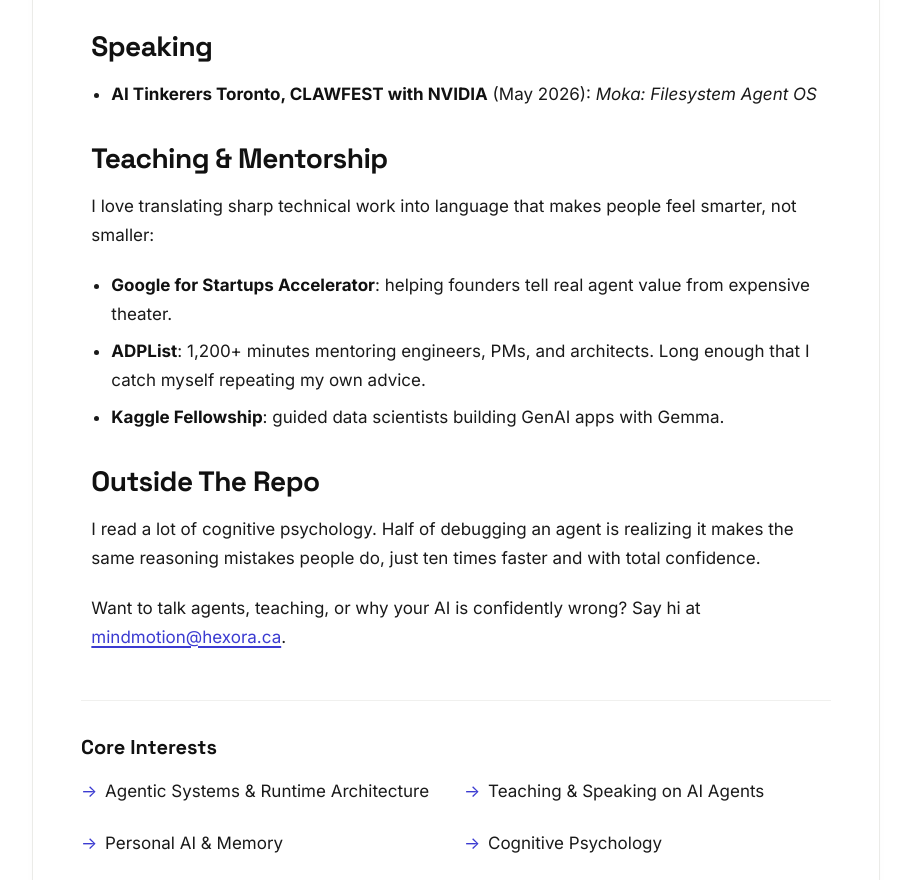
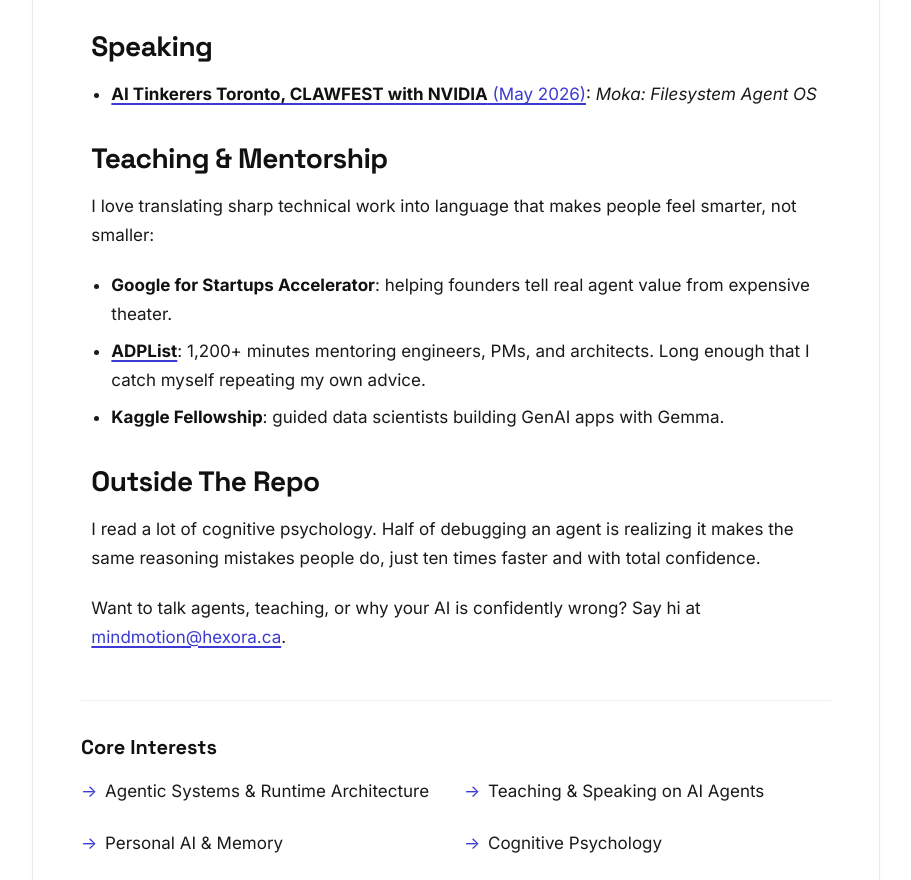
Before and after one commit to mmaryam2020/blog, an Astro site: page /about in a window 1280 px wide. Shown: the part 1420-2300 px from the top of the page, without its empty margins (184-1095 px from the left). Built offline with nearby package versions, Linux system fonts and the light colour scheme; Astro itself is replaced by a stand-in of ours.

Commit message:
feat: add links for AI Tinkerers talk and ADPList profile

```diff
--- a/src/content/about/me.md
+++ b/src/content/about/me.md
@@ -37,14 +37,14 @@ This blog is my lab notebook: what I shipped, what broke, and what I learned fiv
 
 ## Speaking
 
-- **AI Tinkerers Toronto, CLAWFEST with NVIDIA** (May 2026): *Moka: Filesystem Agent OS*
+- [**AI Tinkerers Toronto, CLAWFEST with NVIDIA** (May 2026)](https://toronto.aitinkerers.org/p/ai-tinkerers-toronto-clawfest-with-nvidia-may-2026): *Moka: Filesystem Agent OS*
 
 ## Teaching & Mentorship
 
 I love translating sharp technical work into language that makes people feel smarter, not smaller:
 
 - **Google for Startups Accelerator**: helping founders tell real agent value from expensive theater.
-- **ADPList**: 1,200+ minutes mentoring engineers, PMs, and architects. Long enough that I catch myself repeating my own advice.
+- [**ADPList**](https://adplist.org/community-certifications/top50-dec-2024-ai-ml-engineering-52c5f5): 1,200+ minutes mentoring engineers, PMs, and architects. Long enough that I catch myself repeating my own advice.
 - **Kaggle Fellowship**: guided data scientists building GenAI apps with Gemma.
 
 ## Outside The Repo
```
